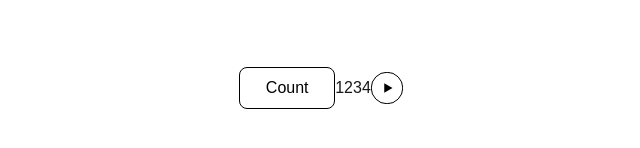
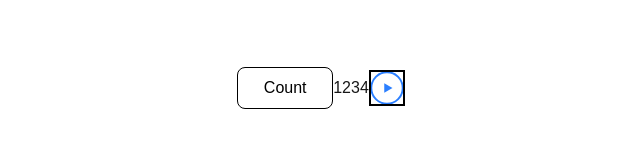
Before and after one commit to hasbisdqi/imdb-project, a Next.js app: page / in a window 1280 px wide. Shown: the part 312-460 px from the top of the page, without its empty margins (319-959 px from the left). Built offline with nearby package versions, Linux system fonts and the light colour scheme.

Commit message:
edit-playButton(hover blom sempurna)

```diff
--- a/app/components/playButton.tsx
+++ b/app/components/playButton.tsx
@@ -1,12 +1,17 @@
 "use client"
-import React, { ReactNode, useState } from 'react'
-
+import React, { ReactNode, useState } from 'react';
+let showCircle: string;
+let showTriangle: string;
 export default function PlayButton() {
+    const [isHovered, setIsHovered] = useState<boolean>(false);
+    const [showCircle, showTriangle] = isHovered
+        ? ["stroke-red-500 stroke-2", "fill-red-500"]
+        : ["stroke-blue-500 stroke-2", "fill-blue-500"];
     return (
-        <button >
+        <button onMouseEnter={() => { setIsHovered(true); }} onMouseLeave={() => { setIsHovered(false); }} className="" style={{border: '2px solid black'}}>
             <svg width="32" height="32" viewBox="0 0 32 32" fill="none" xmlns="http://www.w3.org/2000/svg">
-                <circle cx="16" cy="16" r="15.75" className="bg-none stroke-1 stroke-black"/>
-                <path d="M13.25 20.7627L13.25 11.2373L21.5 16L13.25 20.7627Z" className="fill-black"/>
+                <circle cx="16" cy="16" r="15.75" className={showCircle} />
+                <path d="M13.25 20.7627L13.25 11.2373L21.5 16L13.25 20.7627Z" className={showTriangle} />
             </svg>
         </button>
     );
```
Also changed, not shown: tsconfig.json (+18 -5 lines).
